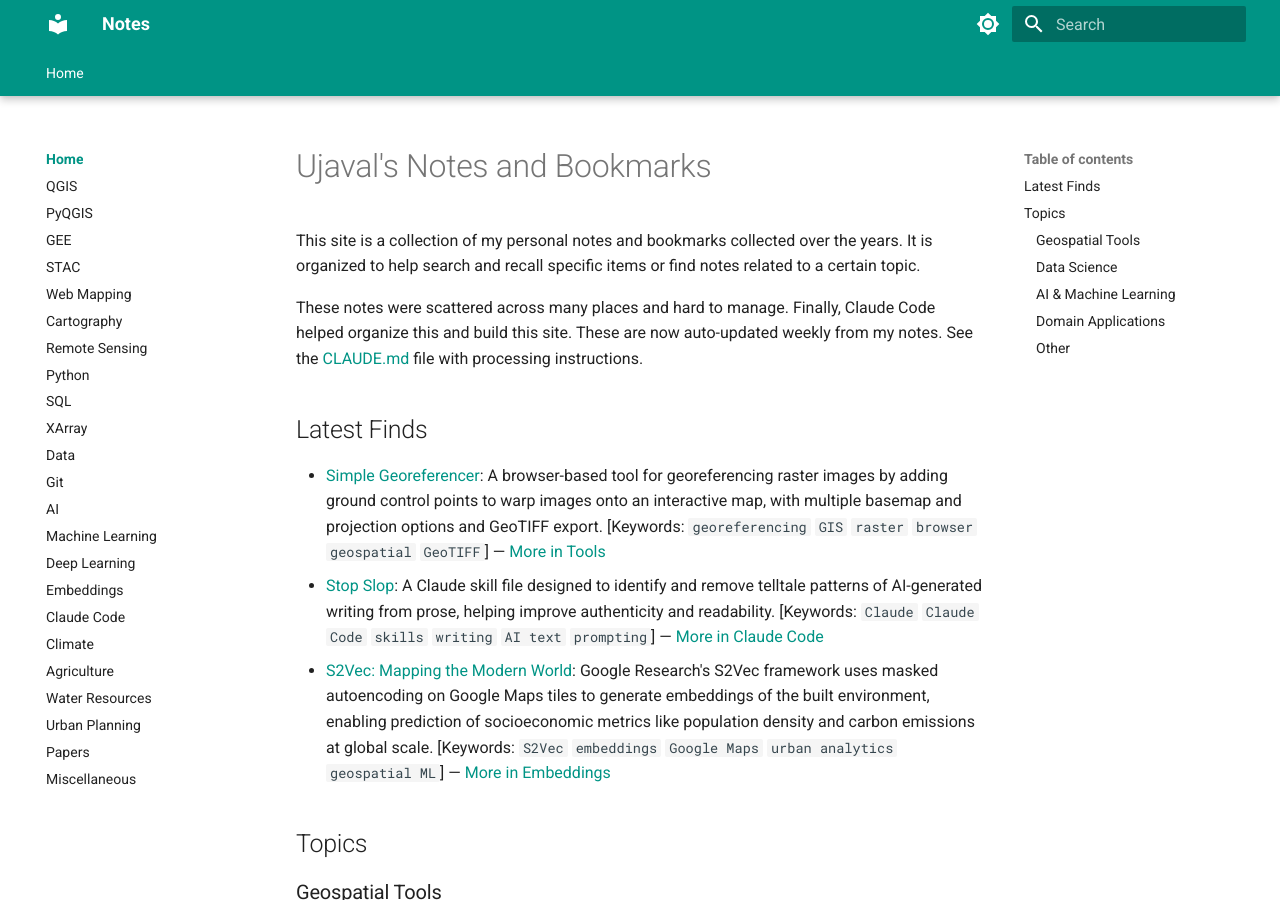
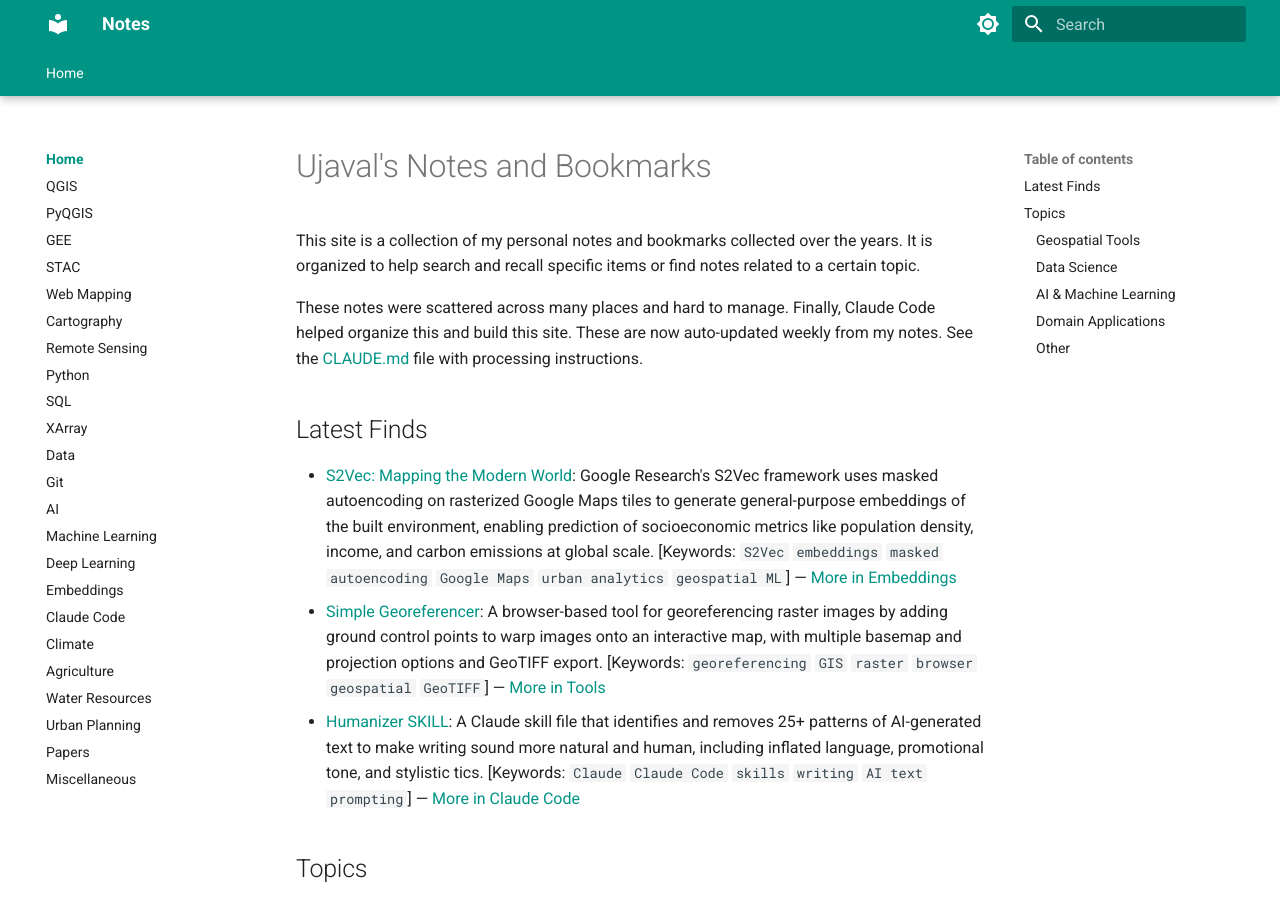
Before and after one commit to spatialthoughts/notes, an MkDocs documentation site: the page built from content/index.md, in a window 1280 px wide and 900 px high. Built offline with MkDocs 1.6.1 and Material for MkDocs 9.7.7, drawn with Linux system fonts in a browser that asks for light colours.

Commit message:
Update Latest Finds: S2Vec, Simple Georeferencer, Humanizer SKILL
Co-Authored-By: Claude Sonnet 4.6 <noreply@anthropic.com>

```diff
--- a/content/index.md
+++ b/content/index.md
@@ -6,9 +6,9 @@ These notes were scattered across many places and hard to manage. Finally, Claud
 
 ## Latest Finds
 
+- [S2Vec: Mapping the Modern World](https://research.google/blog/mapping-the-modern-world-how-s2vec-learns-the-language-of-our-cities/): Google Research's S2Vec framework uses masked autoencoding on rasterized Google Maps tiles to generate general-purpose embeddings of the built environment, enabling prediction of socioeconomic metrics like population density, income, and carbon emissions at global scale. [Keywords: `S2Vec` `embeddings` `masked autoencoding` `Google Maps` `urban analytics` `geospatial ML`] — [More in Embeddings](Embeddings.md)
 - [Simple Georeferencer](https://evanapplegate.github.io/simple-georeferencer/): A browser-based tool for georeferencing raster images by adding ground control points to warp images onto an interactive map, with multiple basemap and projection options and GeoTIFF export. [Keywords: `georeferencing` `GIS` `raster` `browser` `geospatial` `GeoTIFF`] — [More in Tools](Tools.md)
-- [Stop Slop](https://github.com/hardikpandya/stop-slop): A Claude skill file designed to identify and remove telltale patterns of AI-generated writing from prose, helping improve authenticity and readability. [Keywords: `Claude` `Claude Code` `skills` `writing` `AI text` `prompting`] — [More in Claude Code](Claude_Code.md)
-- [S2Vec: Mapping the Modern World](https://research.google/blog/mapping-the-modern-world-how-s2vec-learns-the-language-of-our-cities/): Google Research's S2Vec framework uses masked autoencoding on Google Maps tiles to generate embeddings of the built environment, enabling prediction of socioeconomic metrics like population density and carbon emissions at global scale. [Keywords: `S2Vec` `embeddings` `Google Maps` `urban analytics` `geospatial ML`] — [More in Embeddings](Embeddings.md)
+- [Humanizer SKILL](https://github.com/blader/humanizer/blob/main/SKILL.md): A Claude skill file that identifies and removes 25+ patterns of AI-generated text to make writing sound more natural and human, including inflated language, promotional tone, and stylistic tics. [Keywords: `Claude` `Claude Code` `skills` `writing` `AI text` `prompting`] — [More in Claude Code](Claude_Code.md)
 
 ## Topics
 
```
